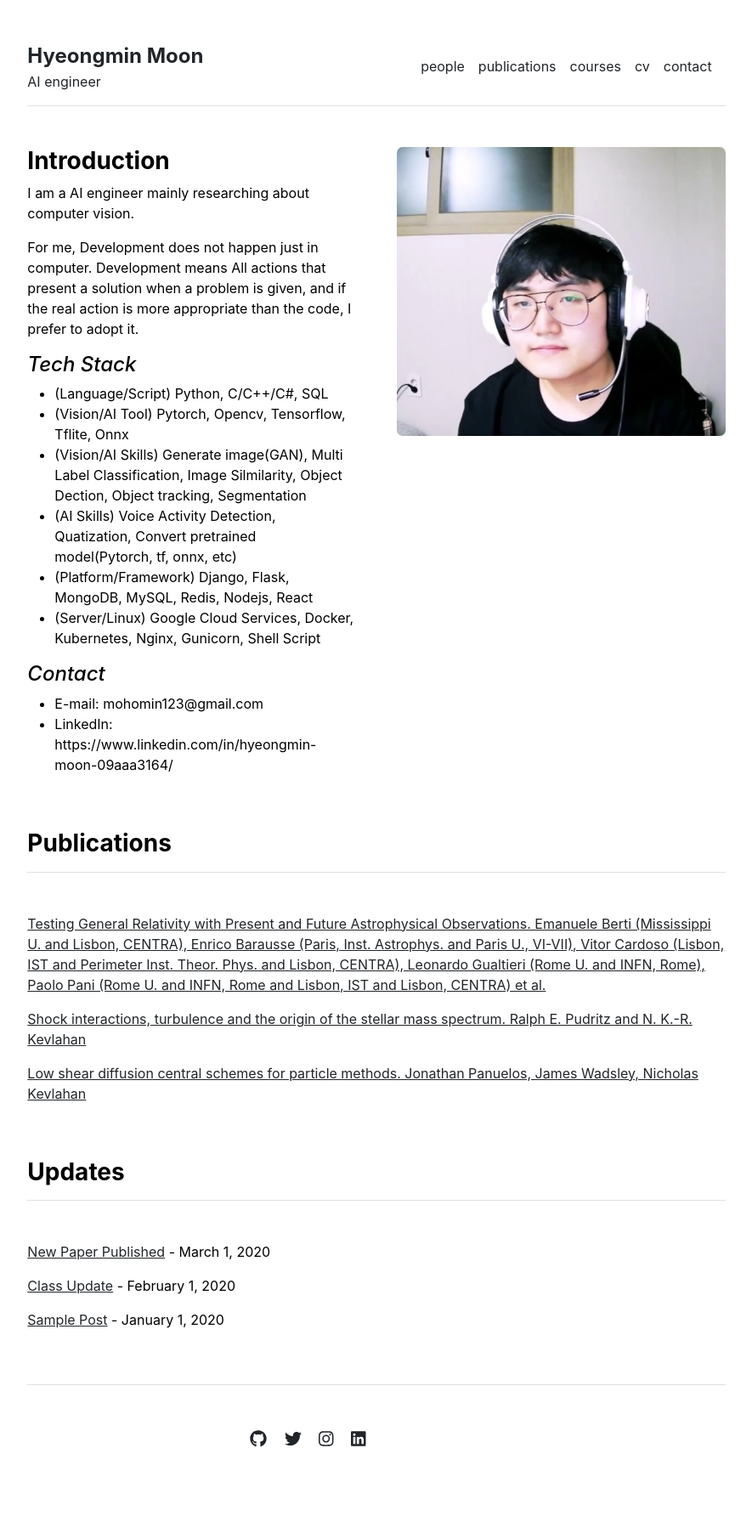
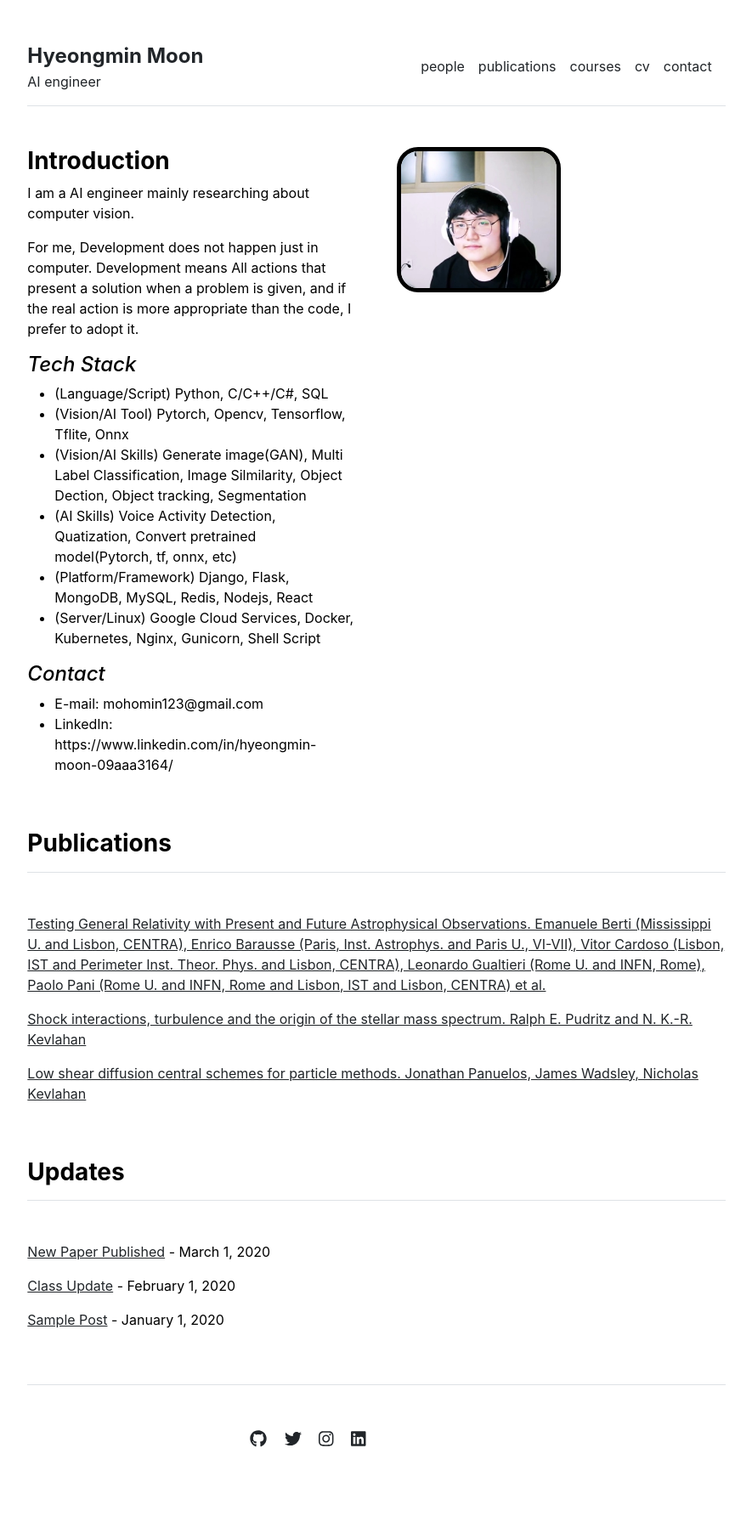
Before and after one commit to HyeongminMoon/HyeongminMoon.github.io, a Jekyll site: the page built from index.md, in a window 1280 px wide. Shown: the whole page at 85% size, without its empty margins (197-1082 px from the left). Built offline with Jekyll 4.4.1, drawn with Linux system fonts in a browser that asks for light colours.

Commit message:
Update home.html

```diff
--- a/_layouts/home.html
+++ b/_layouts/home.html
@@ -8,7 +8,7 @@ layout: default
     {{ content }}
   </div>
   <div class="col-md-6">
-    <img src="{{ site.github.url }}/assets/img/profile.jpg" alt="Home" width="100%" style="border-radius:7px;">
+    <img src="{{ site.github.url }}/assets/img/profile.jpg" alt="Home" width="50%" style="border: 5px solid black; border-radius:25px;">
   </div>
 </div>
 
```
